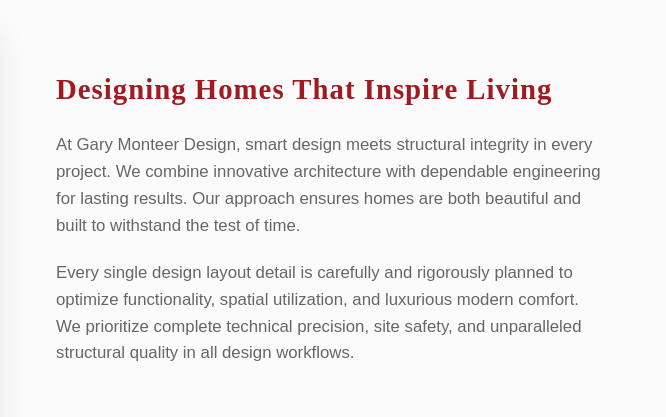
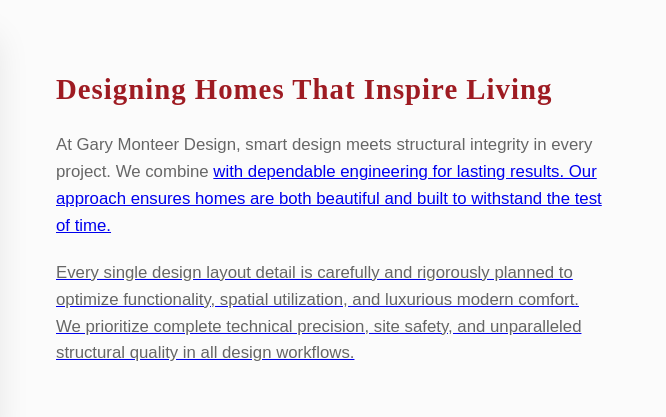
Before and after one commit to GaryMonteerDesign/Gary-Monteer-Design, a plain HTML site: page index.html in a window 1280 px wide. Shown: the part 1020-1437 px from the top of the page, 614-1280 px from the left. Drawn offline with Linux system fonts and the light colour scheme.

Commit message:
Update index.html

```diff
--- a/index.html
+++ b/index.html
@@ -623,7 +623,7 @@
             </div>
             <div class="about-text">
                 <h3>Designing Homes That Inspire Living</h3>
-                <p>At Gary Monteer Design, smart design meets structural integrity in every project. We combine innovative architecture with dependable engineering for lasting results. Our approach ensures homes are both beautiful and built to withstand the test of time.</p>
+                <p>At Gary Monteer Design, smart design meets structural integrity in every project. We combine <a href="https://maps.app.goo.gl/rguqmkDjfxENtRfQ8" title="Innovative Architecture"> with dependable engineering for lasting results. Our approach ensures homes are both beautiful and built to withstand the test of time.</p>
                 <p>Every single design layout detail is carefully and rigorously planned to optimize functionality, spatial utilization, and luxurious modern comfort. We prioritize complete technical precision, site safety, and unparalleled structural quality in all design workflows.</p>
             </div>
         </div>
```
